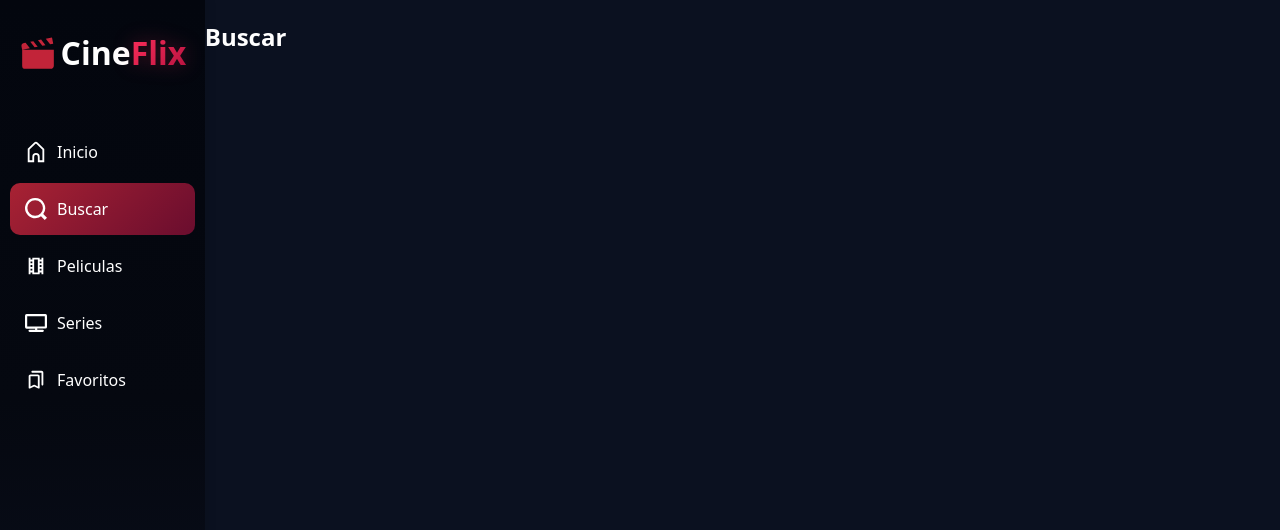
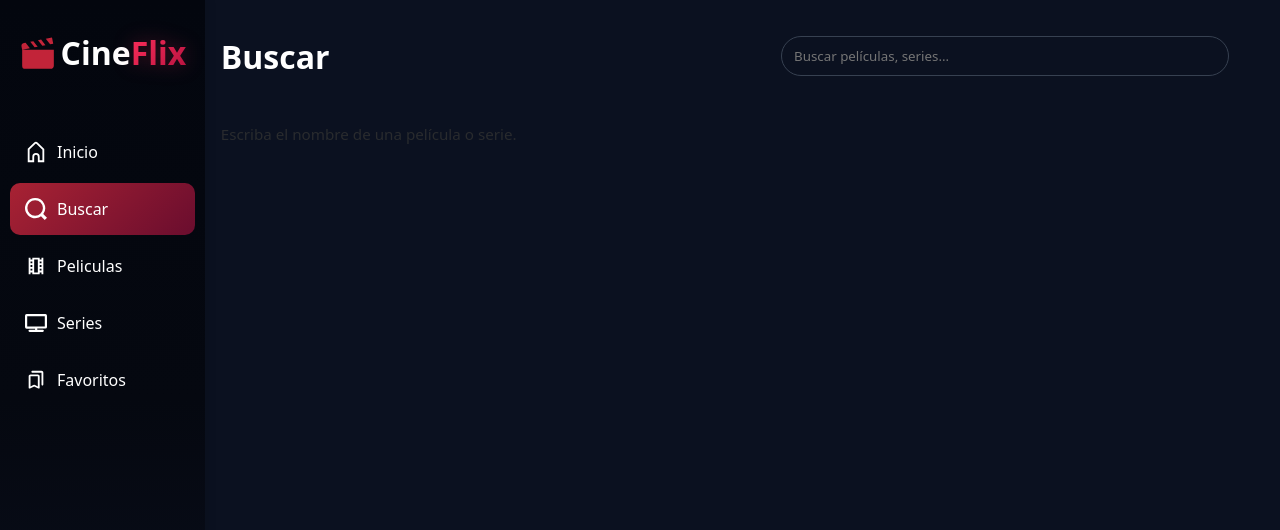
Before and after one commit to AlexanderCassiani/movie-app, a React (Vite) app: page /buscar in a window 1280 px wide. Shown: the top 530 px of the page. Built offline with nearby package versions, Linux system fonts and the light colour scheme.

Commit message:
Añadir funcionalidad de búsqueda de películas con manejo de estado y estilos personalizados.

```diff
--- a/src/App.css
+++ b/src/App.css
@@ -17,6 +17,6 @@
 
     .app {
         padding-left: 0;
-        padding-bottom: 50px;
+        padding-bottom: 65px;
     }
 }
--- /dev/null
+++ b/src/components/buscar/header/Header.jsx
@@ -0,0 +1,14 @@
+import './header.css'
+
+export const Header = ({ query, onQueryChange }) => {
+    return (
+        <header>
+            <h2>Buscar</h2>
+            <input
+                value={query}
+                onChange={(event) => onQueryChange(event.target.value)}
+                placeholder="Buscar películas, series..."
+            />
+        </header>
+    )
+}
--- /dev/null
+++ b/src/components/buscar/header/header.css
@@ -0,0 +1,29 @@
+header {
+    display: flex;
+    justify-content: space-between;
+    align-items: center;
+    gap: 15px;
+    width: 100%;
+    flex-wrap: wrap;
+    margin-bottom: 20px;
+}
+
+header input {
+    width: 35vw;
+    max-width: 760px;
+    padding: 10px 12px;
+    outline: none;
+    border-radius: 50px;
+    background-color: var(--bg-primary);
+    color: white;
+    border: 1px solid var(--border);
+}
+
+html.light-mode header input {
+    background-color: var(--bg-secondary);
+    color: var(--text);
+}
+
+header input:focus {
+    border: 1px solid #222a36;
+}
--- a/src/components/inicio/grid_results/carrusel.css
+++ b/src/components/inicio/grid_results/carrusel.css
@@ -103,7 +103,7 @@ html.dark-mode .card-pelicula h3 {
   }
 }
 
-@media (max-width: 480px) {
+@media (max-width: 767px) {
   .card-pelicula {
     width: 120px;
   }
--- a/src/pages/buscar/Buscar.jsx
+++ b/src/pages/buscar/Buscar.jsx
@@ -1,7 +1,83 @@
+import './buscar.css'
+import { useEffect, useState } from 'react'
+import { Header } from '../../components/buscar/header/Header'
+import { fetchMovie } from '../../api/tmdb'
+import { Loader } from '../../components/loader/loader'
+import { Link } from 'react-router-dom'
+
 export const Buscar = () => {
+    const [query, setQuery] = useState('')
+    const [movies, setMovies] = useState([])
+    const [loading, setLoading] = useState(false)
+    const [error, setError] = useState(null)
+
+    useEffect(() => {
+        const trimmedQuery = query.trim()
+
+        if (!trimmedQuery) {
+            setMovies([])
+            setError(null)
+            setLoading(false)
+            return
+        }
+
+        const searchMovies = async () => {
+            setLoading(true)
+            setError(null)
+            try {
+                const data = await fetchMovie(trimmedQuery)
+                setMovies(data.results || [])
+            } catch (err) {
+                console.error(err)
+                setError('No se pudo completar la búsqueda. Intenta de nuevo.')
+                setMovies([])
+            } finally {
+                setLoading(false)
+            }
+        }
+
+        searchMovies()
+
+    }, [query])
+
     return (
-        <div>
-            <h2>Buscar</h2>
+        <div className="buscar">
+            <Header query={query} onQueryChange={setQuery} />
+
+            <div className="search-status">
+                {loading && <Loader />}
+
+                {!loading && !query.trim() && <p>Escriba el nombre de una película o serie.</p> }
+
+                {!loading && query.trim() && movies.length === 0 && !error && (
+                    <p>No se encontraron resultados para «{query}».</p>
+                )}
+
+                {!loading && error && <p className="search-error">{error}</p>}
+            </div>
+
+            {!loading && movies.length > 0 && (
+                <div className="search-results-grid">
+                    {movies.map(movie => (
+                        <Link to={`/movie/${movie.id}`}
+                            key={movie.id}
+                        >
+                            <div
+                                className="card-pelicula"
+                            >
+                                <img
+                                    className="poster-pelicula"
+                                    src={`https://image.tmdb.org/t/p/w500${movie.poster_path}`}
+                                    alt={movie.title}
+                                    loading="lazy"
+                                />
+
+                                <h3>{movie.title}</h3>
+                            </div>
+                        </Link>
+                    ))}
+                </div>
+            )}
         </div>
     )
 }
--- /dev/null
+++ b/src/pages/buscar/buscar.css
@@ -0,0 +1,74 @@
+.buscar {
+    padding: 8px 16px;
+    width: 100%;
+    max-width: 1200px;
+    margin: 0 auto;
+}
+
+.search-status {
+    margin-top: 8px;
+    color: var(--text-secondary);
+    font-size: 0.95rem;
+}
+
+.search-error {
+    color: var(--accent);
+}
+
+.search-results-grid {
+    display: grid;
+    grid-template-columns: repeat(auto-fill, minmax(160px, 1fr));
+    gap: 5px;
+    margin-top: 16px;
+}
+
+.search-results-grid p {
+    color: var(--text-secondary);
+}
+
+.card-pelicula {
+  cursor: pointer;
+  transition: transform 0.3s ease;
+}
+
+.card-pelicula h3 {
+    font-size: 0.95rem;
+    margin: 8px 12px 12px;
+}
+
+.card-pelicula:hover {
+    transform: scale(1.05);
+}
+
+.poster-pelicula {
+    width: 160px;
+    height: 240px;
+    border-radius: 5px;
+    object-fit: cover;
+}
+
+.poster-placeholder {
+    min-height: 240px;
+    display: grid;
+    place-items: center;
+    padding: 16px;
+    background: rgba(255, 255, 255, 0.03);
+    color: var(--text-secondary);
+    font-size: 0.95rem;
+    text-align: center;
+}
+
+@media (max-width: 767px) {
+  .card-pelicula {
+    width: 120px;
+  }
+
+  .poster-pelicula {
+    width: 120px;
+    height: 180px;
+  }
+
+  .search-results-grid {
+    grid-template-columns: repeat(auto-fill, minmax(120px, 1fr));
+  }
+}
```
